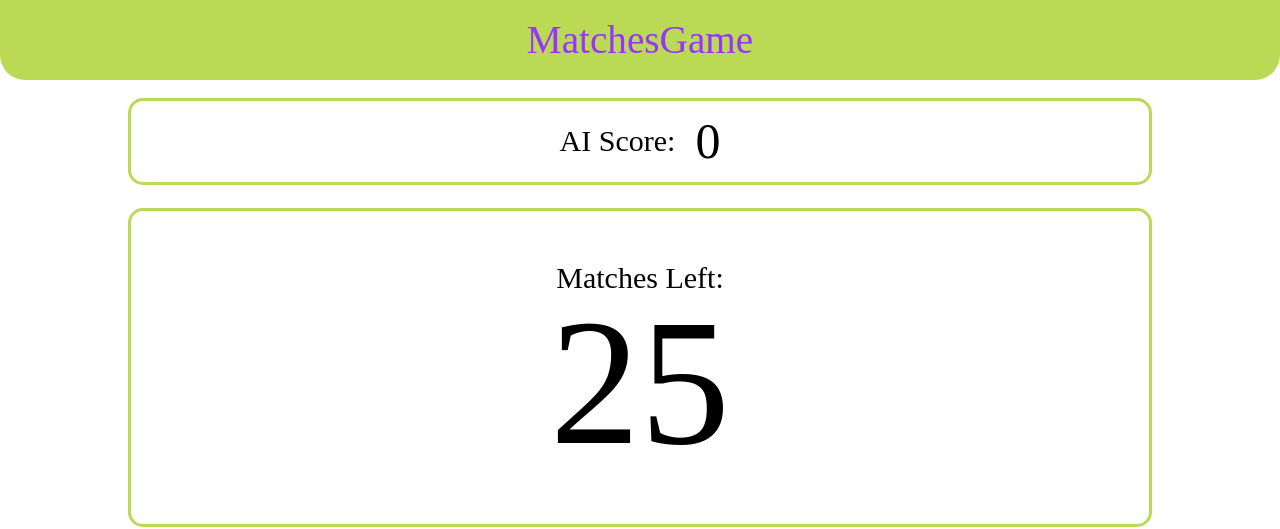
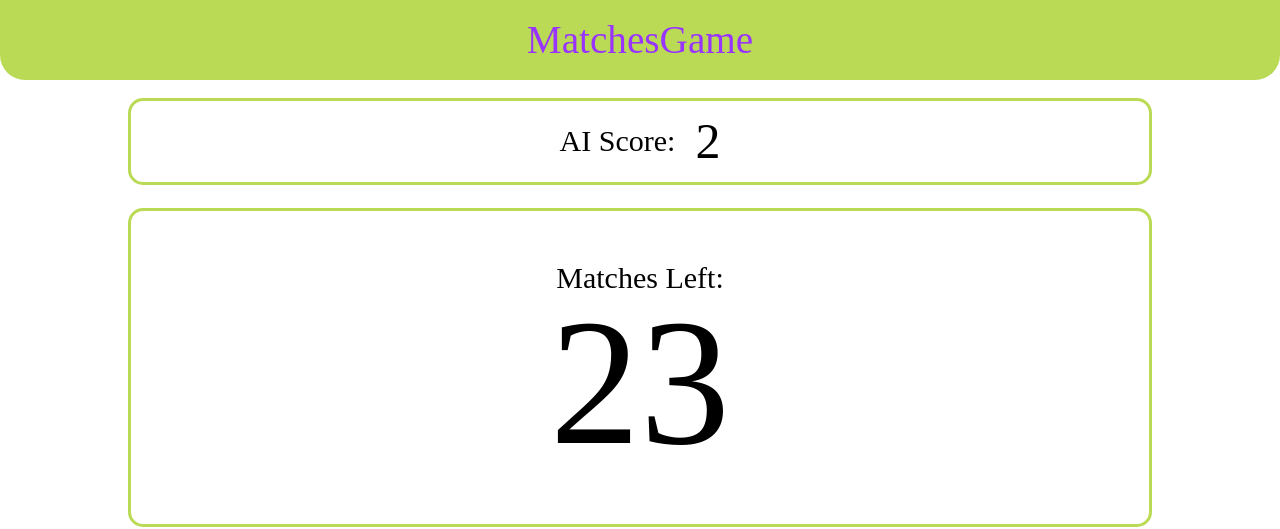
Before and after one commit to YuriiDmytruk/Stormotion-Test-Task, a React (Create React App) app: page /game in a window 1280 px wide. Shown: the top 529 px of the page. Built offline with nearby package versions, Linux system fonts and the light colour scheme; a web font is replaced by a local one.

Commit message:
Add Hard Mode

```diff
--- a/src/components/component_Game/Game.tsx
+++ b/src/components/component_Game/Game.tsx
@@ -1,32 +1,31 @@
 import './style/game-style.css'
-import React, { useState, useEffect } from 'react';
+import React, { useState, useEffect, useRef } from 'react';
 
 
 
 function Game() {
   const [scores, setScores] = useState({
-    isPlayerMove: true,
+    isPlayerMove: (sessionStorage.getItem("isEasy") === "True"),
     aiScore: 0,
     playerScore: 0,
     matchesLeft: 25,
   });
 
-  useEffect(() => {
-    console.log(scores.matchesLeft);
-    if (scores.matchesLeft > 0 && !scores.isPlayerMove) {
+  const didMount = useRef(false);
+
+  const aiMove = () => {
+    if (!scores.isPlayerMove) {
+      console.log("AiMove")
       let max = (scores.matchesLeft > 3 ? 3 : scores.matchesLeft);
-      console.log("max   " + max);
       let number = Math.floor(Math.random() * max) + 1;
-      console.log("number  " + number);
       setScores((previous) => ({
         ...previous,
-        isPlayerMove: true,
         aiScore: previous.aiScore + number,
-        matchesLeft: previous.matchesLeft - number
+        matchesLeft: previous.matchesLeft - number,
+        isPlayerMove: true
       }));
     }
-  }, [scores]);
-
+  }
 
   const playerMove = (event: React.MouseEvent<HTMLButtonElement>) => {
     event.preventDefault();
@@ -34,11 +33,19 @@ function Game() {
     const button: HTMLButtonElement = event.currentTarget;
     setScores((previous) => ({
       ...previous,
-      isPlayerMove: false,
       playerScore: previous.playerScore + Number(button.id),
-      matchesLeft: previous.matchesLeft - Number(button.id)
+      matchesLeft: previous.matchesLeft - Number(button.id),
+      isPlayerMove: false
     }))
   };
+
+  useEffect(() => {
+  if (!didMount.current) {
+    didMount.current = true;
+    return;
+  }
+    aiMove();
+}, [scores]);
 
   return (
     <div className="game">
```
